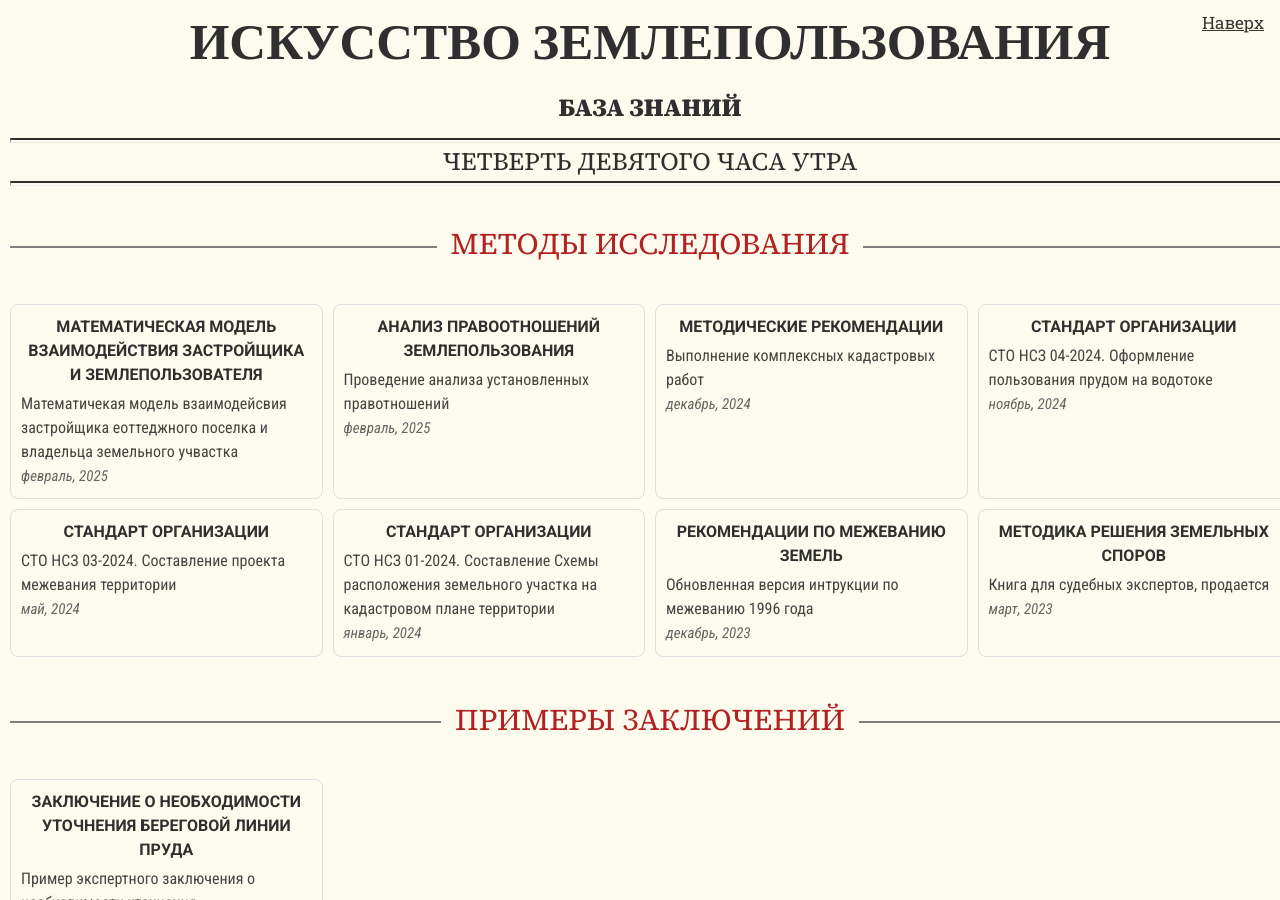
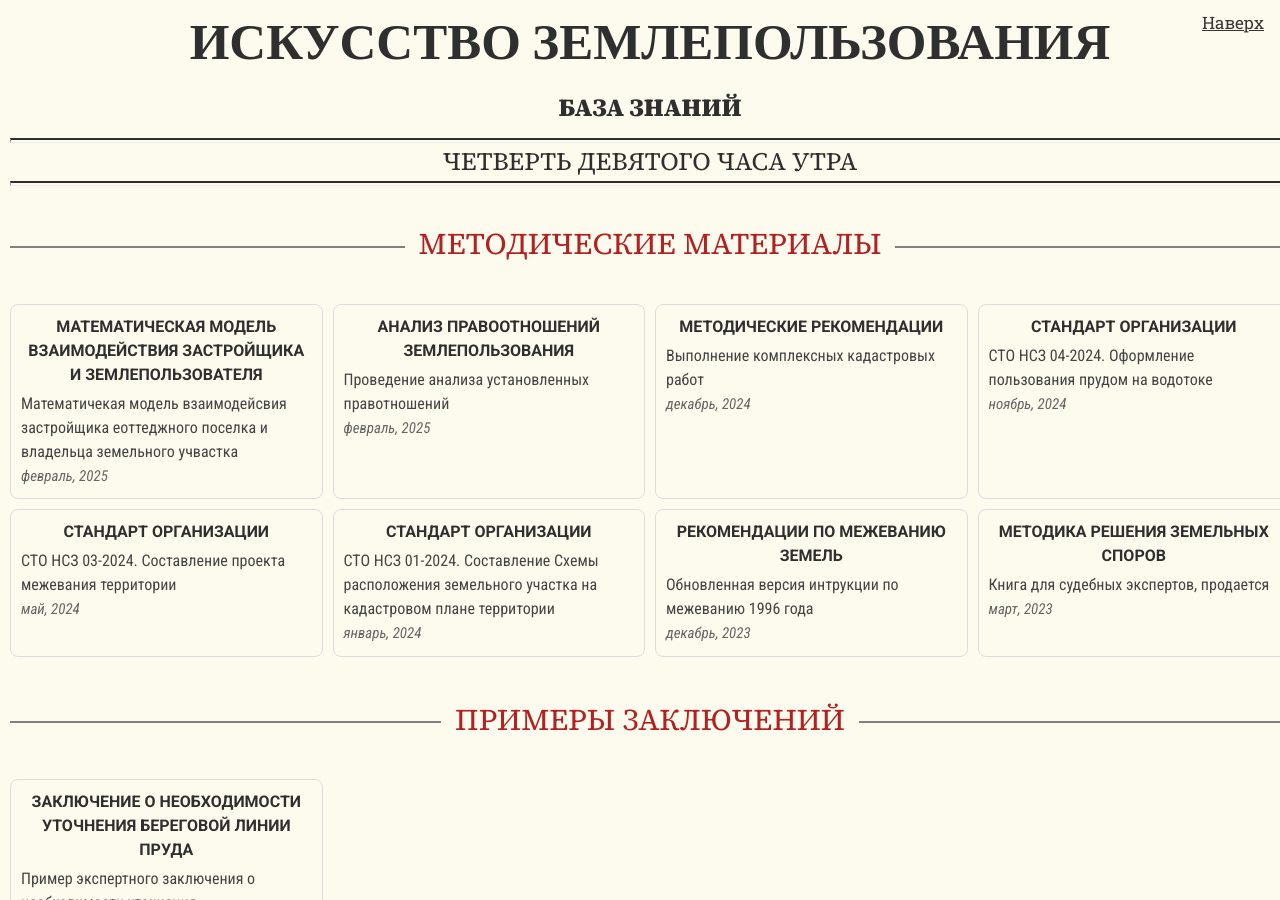
Before and after one commit to SergSi/land-use-art, a Jekyll site: the page built from index.md, in a window 1280 px wide and 900 px high. Built offline with Jekyll 4.4.1, drawn with Linux system fonts in a browser that asks for light colours; some web fonts are replaced.

Commit message:
Update classes.yml

```diff
--- a/_data/classes.yml
+++ b/_data/classes.yml
@@ -1,7 +1,7 @@
 names:
   article: Статьи
   expert: Примеры заключений
-  methods: Методы исследования
+  methods: Методические материалы
   news: Новости
 order:
   - methods
```
